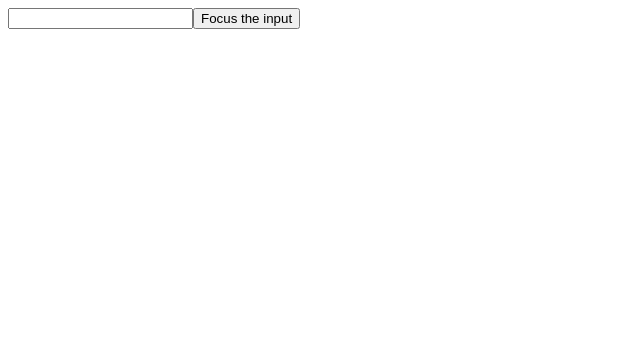
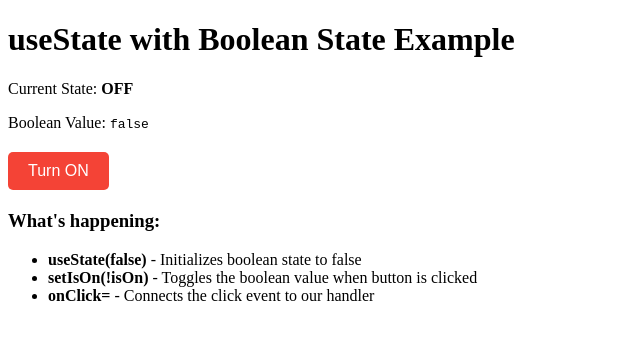
Before and after one commit to anandvimal/reactjs, a React (Create React App) app in the folder React Basics/customising-example/: page / in a window 1280 px wide. Shown: the top 340 px of the page, without its empty margins (0-640 px from the left). Built offline with nearby package versions, Linux system fonts and the light colour scheme.

Commit message:
another example of state and hooks

```diff
--- a/React Basics/customising-example/src/App.js
+++ b/React Basics/customising-example/src/App.js
@@ -1,73 +1,47 @@
-// import "./App.css";
-
-// function App() {
-
-//     function handleClick() {
-//         let randomNum = Math.floor(Math.random() * 3) + 1;
-//         console.log(randomNum);
-//         let userInput = prompt('type a number');
-//         alert(`Computer number: ${randomNum}, Your guess: ${userInput}`);
-//     }
-
-//     return (
-//       <div>
-//         <h1>Task: Add a button and handle a click event</h1>
-//         <button onClick={handleClick}> Guess the number between 1 and 3 </button>
-//       </div>
-//     );
-//   }
-
-// export default App;
-
-
-// import "./App.css";
-// import { useState } from "react";
-
-// function App() {
-//   const [inputValue, setInputValue] = useState("Hello World!");
-
-//   function handleInputChange(event) {
-//     setInputValue(event.target.value);
-//   }
-
-//   return (
-//     <div>
-//       <h1>Task: Add a button and handle a click event</h1>
-//       <input type="text" value={inputValue} onChange={handleInputChange} />
-//       <button onClick={() => setInputValue("Boom reset !")}>
-//         Reset Input
-//       </button>
-//     </div>
-//   );
-// }
-
-// export default App;
-
-
-
 import "./App.css";
-import { useRef } from "react";
+import { useState } from "react";
 
 function App() {
-  const inputRef = useRef(null);
+  // Initialize boolean state with useState
+  const [light, setLight] = useState(false);
 
-  function TextInputWithFocusButton() {
-    const inputEl = useRef(null);
-    const onButtonClick = () => {
-      // `current` points to the mounted text input element
-      inputEl.current.focus();
-    };
-    return (
-      <>
-        <input ref={inputEl} type="text" />
-        <button onClick={onButtonClick}>Focus the input</button>
-      </>
-    );
+  // onClick handler to update the boolean state
+  function handleToggle() {
+    setLight(!light); // Toggle the boolean value
   }
 
   return (
     <div>
-      <TextInputWithFocusButton />
+      <h1>useState with Boolean State Example</h1>
+
+      <div style={{ margin: "20px 0" }}>
+        <p>Current State: <strong>{light ? "ON" : "OFF"}</strong></p>
+        <p>Boolean Value: <code>{light.toString()}</code></p>
+      </div>
+
+      <button
+        onClick={handleToggle}
+        style={{
+          padding: "10px 20px",
+          fontSize: "16px",
+          backgroundColor: light ? "#4CAF50" : "#f44336",
+          color: "white",
+          border: "none",
+          borderRadius: "5px",
+          cursor: "pointer"
+        }}
+      >
+        {light ? "Turn OFF" : "Turn ON"}
+      </button>
+
+      <div style={{ marginTop: "20px" }}>
+        <h3>What's happening:</h3>
+        <ul>
+          <li><strong>useState(false)</strong> - Initializes boolean state to false</li>
+          <li><strong>setIsOn(!isOn)</strong> - Toggles the boolean value when button is clicked</li>
+          <li><strong>onClick={handleToggle}</strong> - Connects the click event to our handler</li>
+        </ul>
+      </div>
     </div>
   );
 }
```
